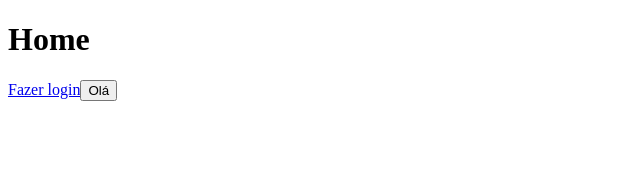
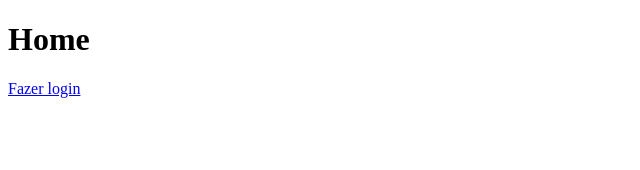
Before and after one commit to roschel/react-dio, a React (Create React App) app: page / in a window 1280 px wide. Shown: the top 170 px of the page, without its empty margins (0-640 px from the left). Built offline with nearby package versions, Linux system fonts and the light colour scheme.

Commit message:
adicionando styled-components com yarn add styled-components

```diff
--- a/package.json
+++ b/package.json
@@ -10,6 +10,7 @@
     "react-dom": "^18.3.1",
     "react-router-dom": "^6.24.1",
     "react-scripts": "5.0.1",
+    "styled-components": "^6.1.11",
     "web-vitals": "^2.1.4"
   },
   "scripts": {
--- a/src/App.js
+++ b/src/App.js
@@ -1,4 +1,3 @@
-import Button from "./components/Button";
 import { BrowserRouter as Router, Routes, Route } from "react-router-dom";
 
 import { Home } from "./pages/Home";
@@ -12,7 +11,6 @@ function App() {
           <Route path="/" element={<Home />} />
           <Route path="/login" element={<Login />} />
         </Routes>
-        <Button title={"Olá"} />
       </div>
     </Router>
   );
```
Also changed, not shown: 1 other file (tests, documents, lock files or other folders).
